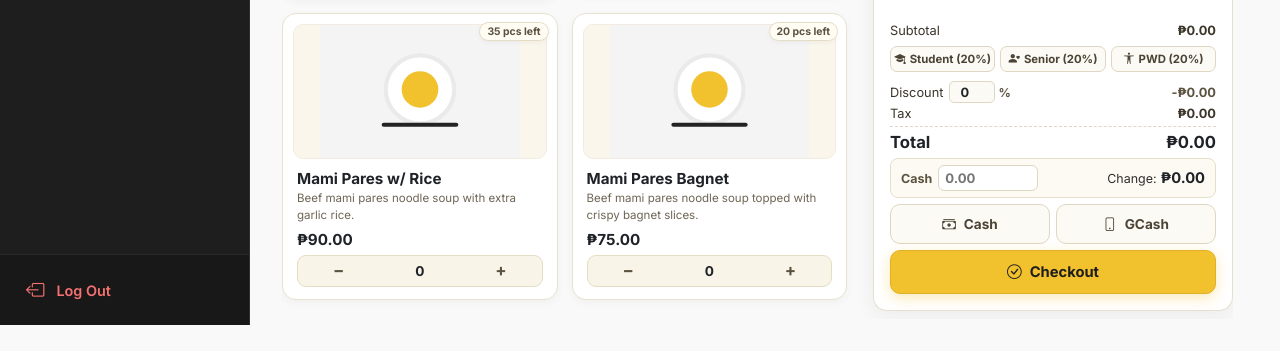
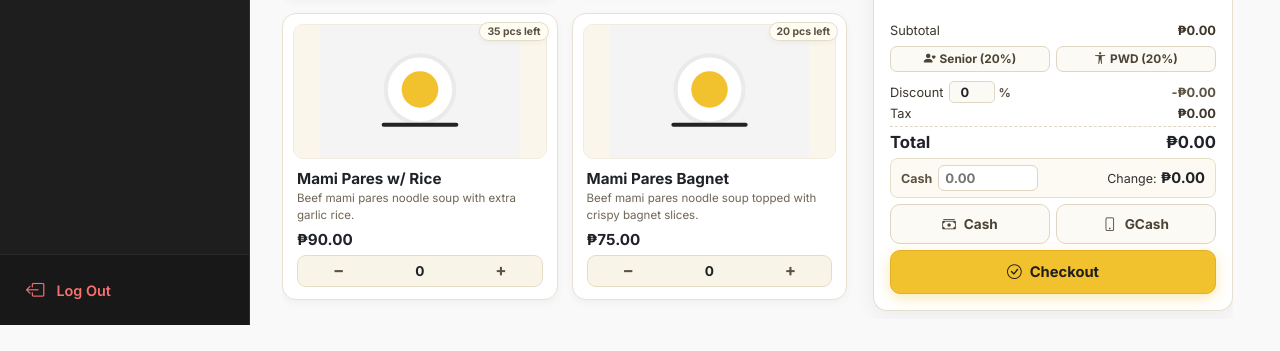
Before and after one commit to brainbarff/kenjis-kitchen, a PHP site: page /kenjis-kitchen/modules/pos/index.php in a window 1280 px wide. Shown: the part 2275-2626 px from the top of the page. Run offline with PHP 8.4, Linux system fonts and the light colour scheme; a user stored in the database is signed in; data comes from the database, SQL or seed files in the repository; data that the repository does not hold is empty.

Commit message:
Remove fixed Student discount preset button in POS, keeping Senior and PWD quick presets plus custom discount input

```diff
--- a/assets/js/pos.js
+++ b/assets/js/pos.js
@@ -1306,7 +1306,7 @@ document
         );
     });
 
-let currentDiscountType = null; // 'Student' | 'Senior Citizen' | 'PWD' | null
+let currentDiscountType = null; // 'Senior Citizen' | 'PWD' | null
 let currentDiscountIdNumber = '';
 let currentDiscountCustomerName = '';
 
@@ -1322,10 +1322,10 @@ function totals() {
     let discountPercent = 0;
     let discount = 0;
 
-    if (currentDiscountType === 'Senior Citizen' || currentDiscountType === 'PWD' || currentDiscountType === 'Student') {
+    if (currentDiscountType === 'Senior Citizen' || currentDiscountType === 'PWD') {
         discountPercent = 20;
-        // 20% discount applies to individual personal consumption meals.
-        // Bilao Favorites (category 6) is bulk/catering party size, excluded from Student/Senior/PWD discount.
+        // Philippine RA 9994 / RA 10754: 20% discount applies to individual personal consumption meals.
+        // Bilao Favorites (category 6) is bulk/catering party size, excluded from Senior/PWD discount.
         const eligibleSubtotal = cart.reduce((sum, item) => {
             const isBilao = String(item.catId) === '6' ||
                             Boolean(item.packaging) ||
@@ -1458,14 +1458,12 @@ function updateTotalsDisplay() {
         }
     }
 
-    // Synchronize Student, Senior Citizen & PWD quick discount UI
-    const btnStudent = document.getElementById('btnDiscountStudent');
+    // Synchronize Senior Citizen & PWD quick discount UI
     const btnSenior = document.getElementById('btnDiscountSenior');
     const btnPwd = document.getElementById('btnDiscountPwd');
     const badgeRow = document.getElementById('posDiscBadgeRow');
     const badgeText = document.getElementById('posDiscBadgeText');
 
-    if (btnStudent) btnStudent.classList.toggle('active', data.discountType === 'Student');
     if (btnSenior) btnSenior.classList.toggle('active', data.discountType === 'Senior Citizen');
     if (btnPwd) btnPwd.classList.toggle('active', data.discountType === 'PWD');
 
@@ -1831,7 +1829,7 @@ if (discountInput) {
 let pendingQuickDiscountType = null;
 
 window.toggleQuickDiscount = function(type) {
-    const fullType = type === 'Senior' ? 'Senior Citizen' : (type === 'Student' ? 'Student' : 'PWD');
+    const fullType = type === 'Senior' ? 'Senior Citizen' : 'PWD';
 
     if (currentDiscountType === fullType) {
         // Cashier clicked the active one again: remove discount
@@ -1879,16 +1877,6 @@ function openSeniorPwdModal(type) {
             iconWrap.style.background = '#fff4c9';
             iconWrap.style.color = '#9a6b00';
             iconWrap.innerHTML = '<i class="bi bi-person-badge-fill"></i>';
-        }
-    } else if (type === 'Student') {
-        if (title) title.textContent = 'Student Discount Verification';
-        if (subtitle) subtitle.textContent = 'Verify the customer\'s valid School / Student ID (20% Discount).';
-        if (label) label.textContent = 'Student ID / School ID #';
-        if (idInp) idInp.placeholder = 'e.g. 2024-00123-QC';
-        if (iconWrap) {
-            iconWrap.style.background = '#fff4c9';
-            iconWrap.style.color = '#9a6b00';
-            iconWrap.innerHTML = '<i class="bi bi-mortarboard-fill"></i>';
         }
     } else {
         if (title) title.textContent = 'PWD Verification';
--- a/modules/pos/index.php
+++ b/modules/pos/index.php
@@ -2159,8 +2159,8 @@ include ROOT_PATH . '/includes/header.php';
     .pos-page .note-pill-display { background:#fffaf0; border-color:#e5c352; color:#4b4335; }
     .pos-page .totals { color:#3b352a; }
     .pos-page .totals .grand { border-top-color:#dfd6c3; color:#1f2328; font-size:1.04rem; padding-top:5px; }
-    .pos-page .pos-discount-quick-btns { display:grid; grid-template-columns:repeat(3, minmax(0, 1fr)); gap:5px; margin:5px 0 6px; }
-    .pos-page .pos-disc-btn { border-color:#dfd6c3; background:#fcfaf4; color:#4b4335; border-radius:7px; padding:5px 4px; font-size:0.71rem; white-space:nowrap; }
+    .pos-page .pos-discount-quick-btns { display:grid; grid-template-columns:repeat(2, minmax(0, 1fr)); gap:6px; margin:5px 0 6px; }
+    .pos-page .pos-disc-btn { border-color:#dfd6c3; background:#fcfaf4; color:#4b4335; border-radius:7px; padding:5px 6px; font-size:0.74rem; white-space:nowrap; }
     .pos-page .discount-line { display:flex!important; align-items:center; justify-content:space-between; gap:8px; }
     .pos-page .discount-line-left { display:inline-flex; align-items:center; gap:6px; }
     .pos-page .discount-control input { width:46px; height:22px; border-color:#dfd6c3; background:#fcfaf4; color:#1f2328; font-weight:700; border-radius:5px; text-align:center; padding:1px 4px; }
@@ -2463,11 +2463,8 @@ include ROOT_PATH . '/includes/header.php';
                     <strong id="subtotal">₱0.00</strong>
                 </div>
 
-                <!-- Automatic Student, Senior Citizen & PWD Discount Selector -->
+                <!-- Automatic Senior Citizen & PWD Discount Selector -->
                 <div class="pos-discount-quick-btns">
-                    <button type="button" class="pos-disc-btn" id="btnDiscountStudent" onclick="toggleQuickDiscount('Student')" title="Apply 20% Student Discount">
-                        <i class="bi bi-mortarboard-fill"></i> Student (20%)
-                    </button>
                     <button type="button" class="pos-disc-btn" id="btnDiscountSenior" onclick="toggleQuickDiscount('Senior')" title="Apply 20% Senior Citizen Discount">
                         <i class="bi bi-person-heart"></i> Senior (20%)
                     </button>
--- a/modules/pos/process_order.php
+++ b/modules/pos/process_order.php
@@ -246,14 +246,14 @@ try {
     $discountIdNumber = !empty($data['discountIdNumber']) ? trim((string)$data['discountIdNumber']) : null;
     $discountCustomerName = !empty($data['discountCustomerName']) ? trim((string)$data['discountCustomerName']) : null;
 
-    if ($discountType !== null && !in_array($discountType, ['Senior Citizen', 'PWD', 'Student'], true)) {
+    if ($discountType !== null && !in_array($discountType, ['Senior Citizen', 'PWD'], true)) {
         throw new InvalidArgumentException('Unsupported discount type.');
     }
     if ($discountType !== null && ($discountIdNumber === null || $discountCustomerName === null)) {
-        throw new InvalidArgumentException('Student/Senior/PWD discounts require the customer name and ID number.');
+        throw new InvalidArgumentException('Senior/PWD discounts require the customer name and ID number.');
     }
 
-    if ($discountType && in_array($discountType, ['Senior Citizen', 'PWD', 'Student'], true)) {
+    if ($discountType && in_array($discountType, ['Senior Citizen', 'PWD'], true)) {
         // BIR 20% discount applies to individual personal eligible items
         // In Kenji's Kitchen, Bilao Favorites (category 6) is catering/bulk party size, thus excluded
         $eligibleSubtotal = 0.0;
```
